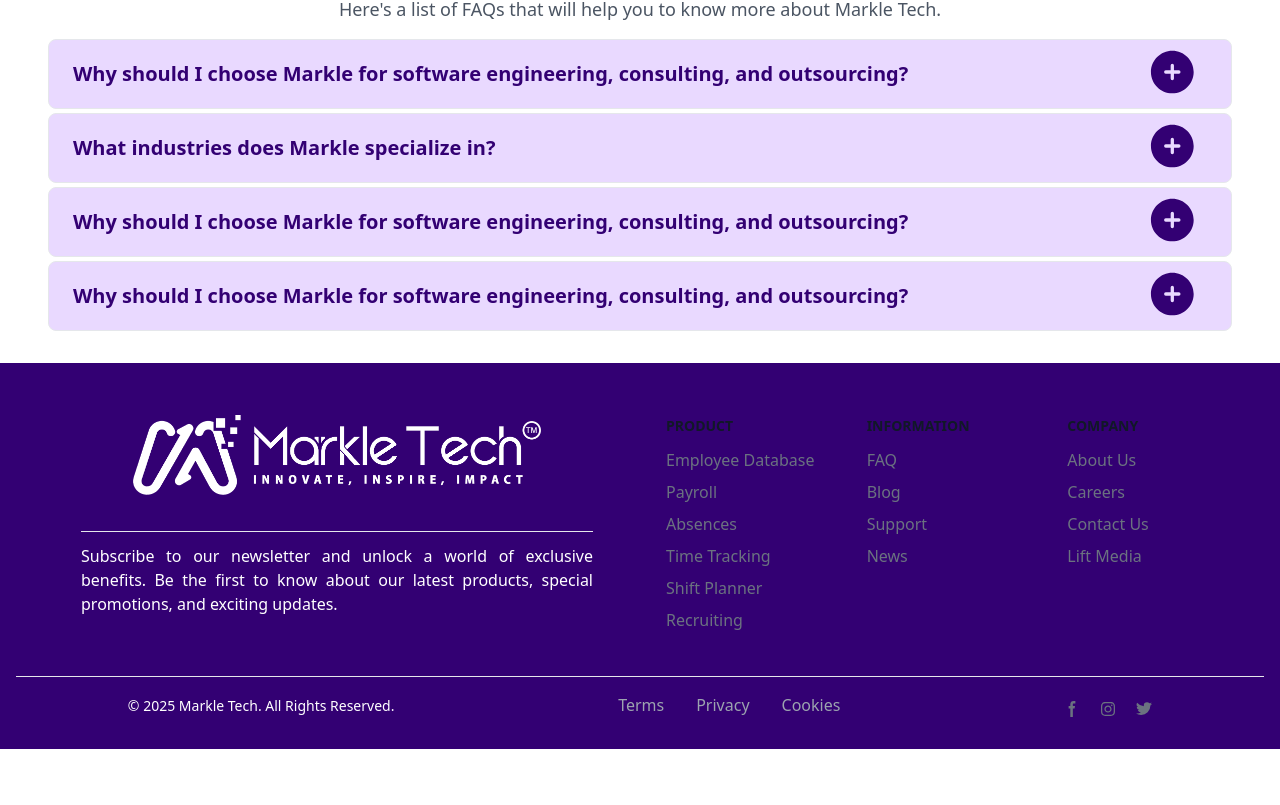
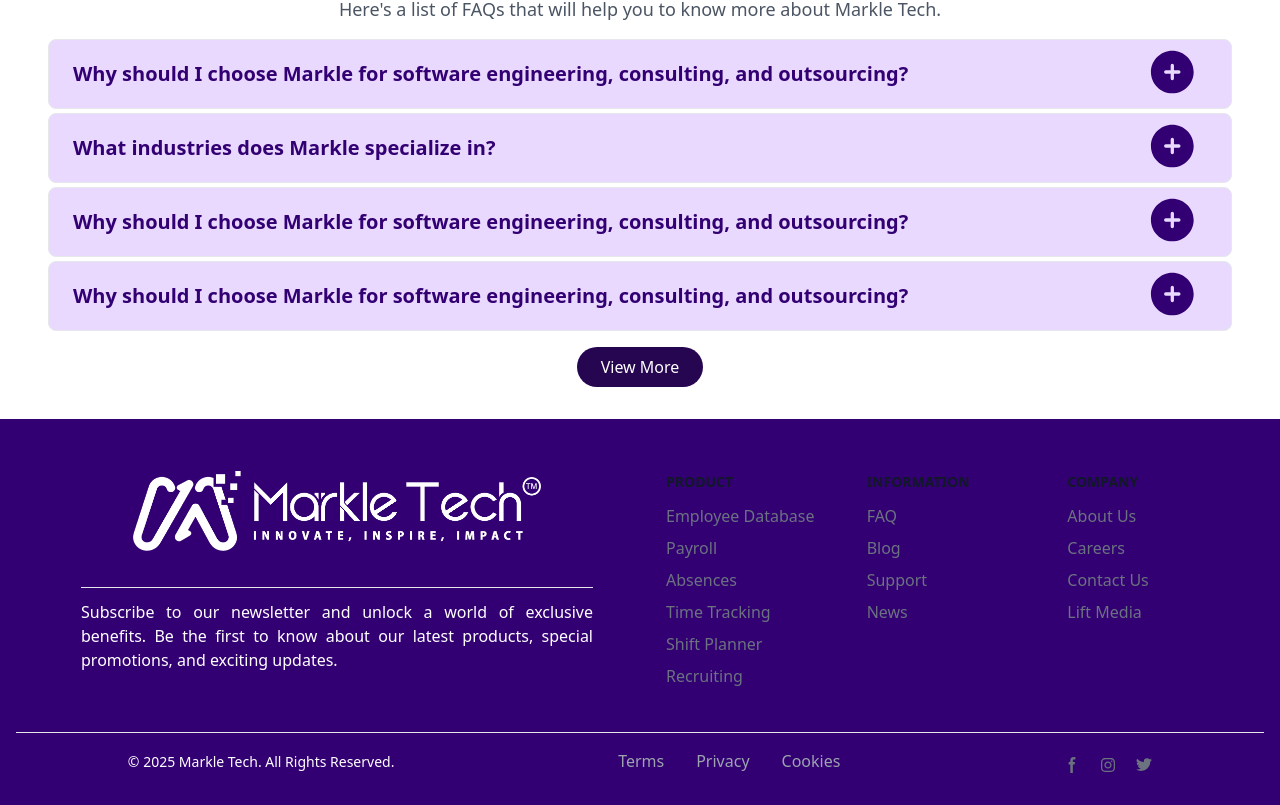
Before and after one commit to akash-flac/corporate-website-prototype, a React (Vite) app: page / in a window 1280 px wide. Shown: the part 3981-4786 px from the top of the page. Before the commit the page ends 4730 px from the top, so only its background shows below. Built offline with nearby package versions, Linux system fonts and the light colour scheme.

Commit message:
added View More to FAQs

```diff
--- a/src/components/FAQ.jsx
+++ b/src/components/FAQ.jsx
@@ -111,7 +111,6 @@
 
 const FAQ = () => {
   const [open, setOpen] = useState(null);
-  // const [isIcon, setIcon] = useState(0);
 
   const handleOpen = (id) => setOpen(open === id ? null : id);
   return (
@@ -139,152 +138,15 @@
             />
           ))}
         </div>
+        <div className="flex justify-center items-center">
+          <a
+            href="/FAQs"
+            className=" px-6 py-2 bg-[#260651] text-white text-center rounded-full hover:bg-[#3b0b7d] transition duration-300"
+          >
+            View More
+          </a>
+        </div>
       </div>
-      {/* <Accordion
-        open={open === 1}
-        className={`mb-1 p-4 md:p-1 rounded-lg border border-blue-gray-100 md:px-6 ${
-          open === 1 ? " bg-[#330073]" : " bg-[#E9D9FF]"
-        }`}
-      >
-        <div
-          onClick={() => {
-            handleOpen(1);
-            setIcon((isIcon) => {
-              1;
-            });
-          }}
-          className="flex cursor-pointer"
-        >
-          <AccordionHeader
-            className={`border-b-0 text-sm sm:text-lg md:text-xl transition-colors ${
-              open === 1 ? "text-white " : "text-[#260651]"
-            }`}
-          >
-            Why should I choose Markle for software engineering, consulting, and
-            outsourcing?
-          </AccordionHeader>
-          <div>
-            <motion.svg
-              xmlns="http://www.w3.org/2000/svg"
-              viewBox="0 0 24 24"
-              fill={`${open === 1 ? "#fff" : "#260651"}`}
-              className="size-8 ml-1 sm:size-11 md:size-14 md:mx-2 md:mb-1"
-              initial={
-                open === 1
-                  ? { opacity: 0, scale: 0.8, rotate: 90 }
-                  : { opacity: 0, scale: 0.8, rotate: 0 }
-              }
-              animate={
-                open === 1
-                  ? { opacity: 1, scale: 1, rotate: 0 }
-                  : { opacity: 1, scale: 0.8, rotate: 90 }
-              }
-              exit={
-                open === 1
-                  ? { opacity: 0, scale: 0.8 }
-                  : { opacity: 0, scale: 0.8 }
-              }
-              transition={open === 1 ? { duration: 0.2 } : { duration: 0.2 }}
-            >
-              <path
-                fillRule="evenodd"
-                d={`${
-                  open === 1
-                    ? "M12 2.25c-5.385 0-9.75 4.365-9.75 9.75s4.365 9.75 9.75 9.75 9.75-4.365 9.75-9.75S17.385 2.25 12 2.25Zm-1.72 6.97a.75.75 0 1 0-1.06 1.06L10.94 12l-1.72 1.72a.75.75 0 1 0 1.06 1.06L12 13.06l1.72 1.72a.75.75 0 1 0 1.06-1.06L13.06 12l1.72-1.72a.75.75 0 1 0-1.06-1.06L12 10.94l-1.72-1.72Z"
-                    : "M12 2.25c-5.385 0-9.75 4.365-9.75 9.75s4.365 9.75 9.75 9.75 9.75-4.365 9.75-9.75S17.385 2.25 12 2.25ZM12.75 9a.75.75 0 0 0-1.5 0v2.25H9a.75.75 0 0 0 0 1.5h2.25V15a.75.75 0 0 0 1.5 0v-2.25H15a.75.75 0 0 0 0-1.5h-2.25V9Z"
-                }`}
-                clipRule="evenodd"
-              />
-            </motion.svg>
-          </div>
-        </div>
-        <AccordionBody
-          open={open === 1}
-          className={`py-2 sm:pe-12 text-md sm:text-lg md:text-2xl font-light md:font-normal ${
-            open === 1 ? " text-white" : " "
-          }`}
-        >
-          We are a highly experienced and qualified team of professionals with a
-          proven track record of delivering quality software solutions to
-          clients. Here are a few reasons to choose us: 65+ software developers
-          Expertise in different technologies Strong reputation for quality work
-          Experience working on complex projects for different industry
-          verticals
-        </AccordionBody>
-      </Accordion> */}
-
-      {/* <Accordion
-        open={open === 2}
-        className={`mb-1 p-4 md:p-1 rounded-lg border border-blue-gray-100 md:px-6 ${
-          open === 2 ? " bg-[#260651]" : " bg-[#E9D9FF]"
-        }`}
-      >
-        <div
-          onClick={() => {
-            handleOpen(2);
-            setIcon((isIcon) => {
-              2;
-            });
-          }}
-          className="flex cursor-pointer"
-        >
-          <AccordionHeader
-            className={`border-b-0 text-sm sm:text-lg md:text-xl transition-colors ${
-              open === 2 ? "text-white " : "text-[#260651]"
-            }`}
-          >
-            Why should I choose Markle for software engineering, consulting, and
-            outsourcing?
-          </AccordionHeader>
-          <div>
-            <motion.svg
-              xmlns="http://www.w3.org/2000/svg"
-              viewBox="0 0 24 24"
-              fill={`${open === 2 ? "#fff" : "#260651"}`}
-              className="size-8 ml-1 sm:size-11 md:size-14 md:mx-2 md:mb-1"
-              initial={
-                open === 2
-                  ? { opacity: 0, scale: 0.8, rotate: 90 }
-                  : { opacity: 0, scale: 0.8, rotate: 0 }
-              }
-              animate={
-                open === 2
-                  ? { opacity: 1, scale: 1, rotate: 0 }
-                  : { opacity: 1, scale: 0.8, rotate: 90 }
-              }
-              exit={
-                open === 2
-                  ? { opacity: 0, scale: 0.8 }
-                  : { opacity: 0, scale: 0.8 }
-              }
-              transition={open === 2 ? { duration: 0.2 } : { duration: 0.2 }}
-            >
-              <path
-                fillRule="evenodd"
-                d={`${
-                  open === 2
-                    ? "M12 2.25c-5.385 0-9.75 4.365-9.75 9.75s4.365 9.75 9.75 9.75 9.75-4.365 9.75-9.75S17.385 2.25 12 2.25Zm-1.72 6.97a.75.75 0 1 0-1.06 1.06L10.94 12l-1.72 1.72a.75.75 0 1 0 1.06 1.06L12 13.06l1.72 1.72a.75.75 0 1 0 1.06-1.06L13.06 12l1.72-1.72a.75.75 0 1 0-1.06-1.06L12 10.94l-1.72-1.72Z"
-                    : "M12 2.25c-5.385 0-9.75 4.365-9.75 9.75s4.365 9.75 9.75 9.75 9.75-4.365 9.75-9.75S17.385 2.25 12 2.25ZM12.75 9a.75.75 0 0 0-1.5 0v2.25H9a.75.75 0 0 0 0 1.5h2.25V15a.75.75 0 0 0 1.5 0v-2.25H15a.75.75 0 0 0 0-1.5h-2.25V9Z"
-                }`}
-                clipRule="evenodd"
-              />
-            </motion.svg>
-          </div>
-        </div>
-        <AccordionBody
-          open={open === 2}
-          className={`py-2 sm:pe-12 text-md sm:text-lg md:text-2xl font-light md:font-normal ${
-            open === 2 ? " text-white" : " "
-          }`}
-        >
-          We are a highly experienced and qualified team of professionals with a
-          proven track record of delivering quality software solutions to
-          clients. Here are a few reasons to choose us: 65+ software developers
-          Expertise in different technologies Strong reputation for quality work
-          Experience working on complex projects for different industry
-          verticals
-        </AccordionBody>
-      </Accordion> */}
     </div>
   );
 };
```
